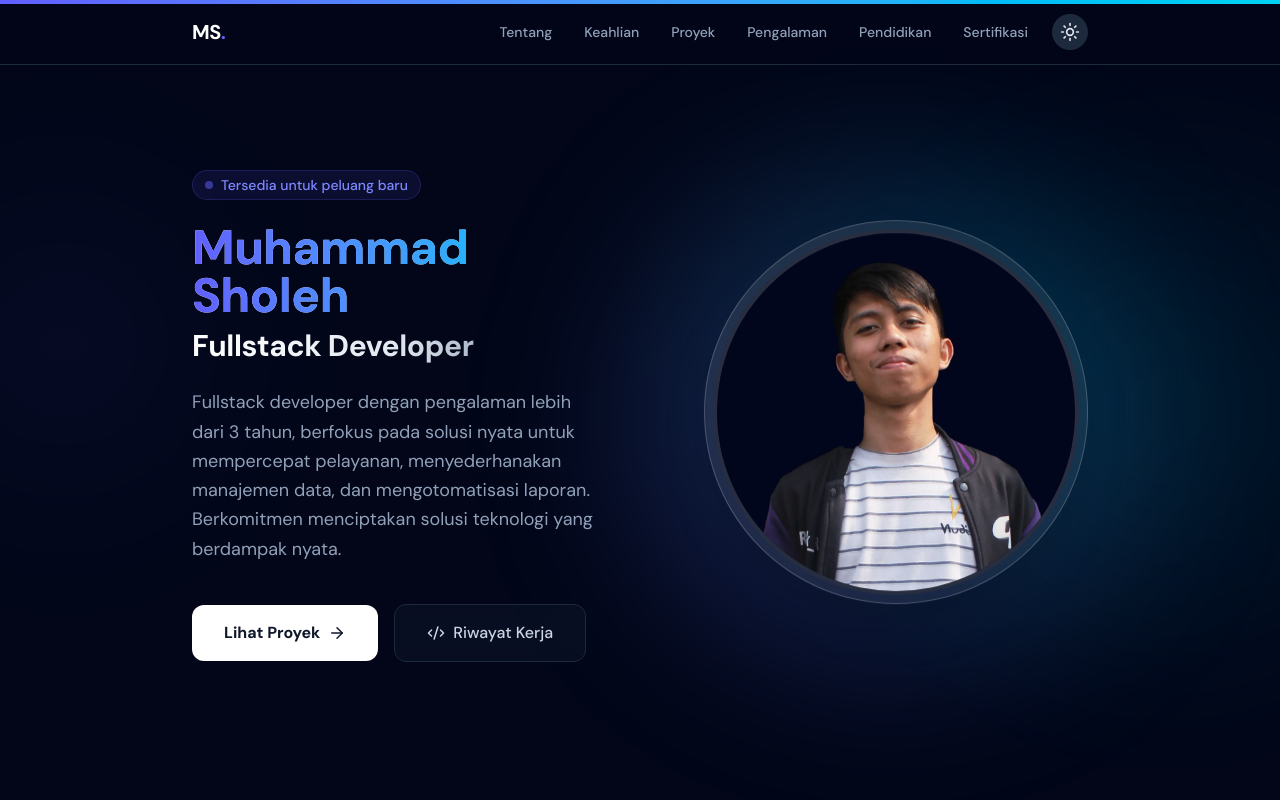
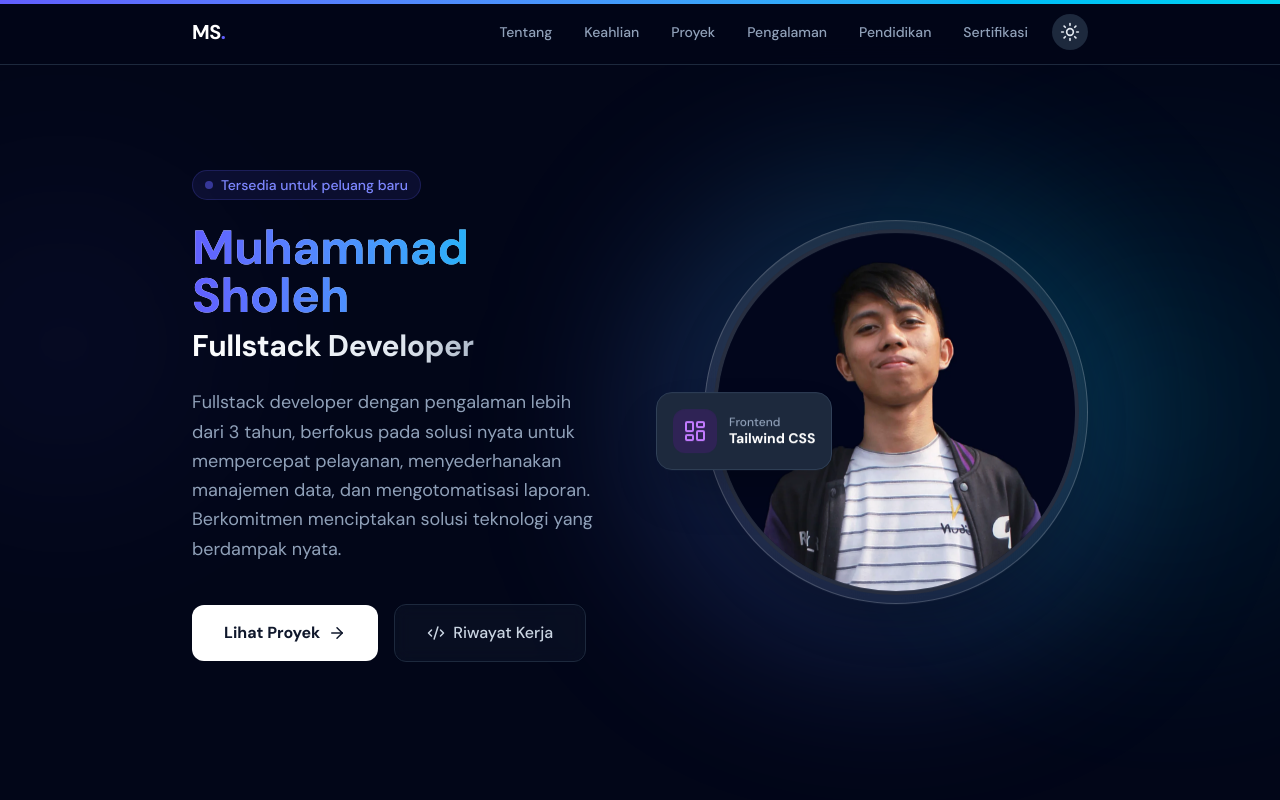
Before and after one commit to Avsholeh/avsholeh.github.io, a React (Vite) app: page / in a window 1280 px wide. Shown: the top 800 px of the page. Built offline with nearby package versions, Linux system fonts and the light colour scheme.

Commit message:
feat: floating badge around profile picture

```diff
--- /dev/null
+++ b/src/components/FloatingBadge.tsx
@@ -0,0 +1,59 @@
+import { useDynamicBadges } from "@/hooks/useDynamicBadges";
+import type { Badge } from "@/types";
+import { motion } from "framer-motion";
+import { useEffect, useState } from "react";
+
+const colorClasses: Record<string, string> = {
+  blue: "bg-blue-100 dark:bg-blue-900/30 text-blue-600 dark:text-blue-400",
+  emerald: "bg-emerald-100 dark:bg-emerald-900/30 text-emerald-600 dark:text-emerald-400",
+  cyan: "bg-cyan-100 dark:bg-cyan-900/30 text-cyan-600 dark:text-cyan-400",
+  indigo: "bg-indigo-100 dark:bg-indigo-900/30 text-indigo-600 dark:text-indigo-400",
+  sky: "bg-sky-100 dark:bg-sky-900/30 text-sky-600 dark:text-sky-400",
+  purple: "bg-purple-100 dark:bg-purple-900/30 text-purple-600 dark:text-purple-400",
+};
+
+export default function FloatingBadge() {
+  const badges = useDynamicBadges();
+  const [currentBadge, setCurrentBadge] = useState<Badge>(badges[0]);
+  const [key, setKey] = useState(0);
+
+  useEffect(() => {
+    const interval = setInterval(() => {
+      const randomBadge = badges[Math.floor(Math.random() * badges.length)];
+      setCurrentBadge(randomBadge);
+      setKey((prev) => prev + 1);
+    }, Math.random() * 2000 + 3000); // 2–5 seconds
+
+    return () => clearInterval(interval);
+  }, []);
+
+  // Random position around the photo (safe zone)
+  const top = Math.random() * 70 + 15; // Controls vertical position (15% → 85%)
+  const isLeftSide = Math.random() > 0.5; // Randomly picks left or right side
+  const offset = Math.random() * 30 - 15; // Horizontal distance from the edge (-15% to +15%)
+
+  return (
+    <motion.div
+      key={key}
+      initial={{ opacity: 0, scale: 0.8, y: 20 }}
+      animate={{ opacity: 1, scale: 1, y: 0 }}
+      exit={{ opacity: 0, scale: 0.8, y: -20 }}
+      transition={{ duration: 0.6, ease: "easeOut" }}
+      className="absolute z-20 pointer-events-none"
+      style={{
+        top: `${top}%`,
+        left: isLeftSide ? `${offset}%` : "auto",
+        right: !isLeftSide ? `${offset}%` : "auto",
+        transform: "translateY(-50%)",
+      }}
+    >
+      <div className="bg-white dark:bg-slate-800 p-4 rounded-2xl shadow-2xl border border-slate-100 dark:border-slate-700 flex items-center gap-3 min-w-[150px] backdrop-blur-sm">
+        <div className={`p-2.5 rounded-xl ${colorClasses[currentBadge.color]}`}>{currentBadge.icon}</div>
+        <div className="text-left">
+          <div className="text-xs font-medium text-slate-500 dark:text-slate-400">{currentBadge.label}</div>
+          <div className="font-bold text-slate-900 dark:text-white text-sm leading-tight">{currentBadge.value}</div>
+        </div>
+      </div>
+    </motion.div>
+  );
+}
--- a/src/components/Hero.tsx
+++ b/src/components/Hero.tsx
@@ -1,6 +1,7 @@
 import { personalInfo } from "@/data";
-import { motion } from "framer-motion";
+import { AnimatePresence, motion } from "framer-motion";
 import { ArrowRight, Code2 } from "lucide-react";
+import FloatingBadge from "./FloatingBadge";
 
 export default function Hero() {
   return (
@@ -110,6 +111,7 @@ export default function Hero() {
               }}
               className="relative z-10"
             >
+              {/* Profile image */}
               <div className="w-64 h-64 md:w-80 md:h-80 lg:w-96 lg:h-96 rounded-full p-2 bg-linear-to-br from-white/10 to-white/5 backdrop-blur-sm border border-white/20 shadow-2xl">
                 <div className="w-full h-full rounded-full overflow-hidden bg-slate-900 border-4 border-white/10 relative">
                   <div className="absolute inset-0 bg-indigo-500/10 mix-blend-overlay z-10" />
@@ -117,35 +119,12 @@ export default function Hero() {
                 </div>
               </div>
 
-              {/* Floating Badge 1 */}
-              {/* <motion.div
-                animate={{ y: [0, 15, 0] }}
-                transition={{ duration: 5, repeat: Infinity, ease: "easeInOut", delay: 1 }}
-                className="absolute top-10 -left-4 md:-left-10 bg-white dark:bg-slate-800 p-3 rounded-2xl shadow-xl border border-slate-100 dark:border-slate-700 flex items-center gap-3"
-              >
-                <div className="bg-blue-100 dark:bg-blue-900/30 p-2 rounded-lg text-blue-600 dark:text-blue-400">
-                  <Code2 size={20} />
-                </div>
-                <div>
-                  <div className="text-xs text-slate-500">Experience</div>
-                  <div className="font-bold text-slate-900 dark:text-white">3+ Years</div>
-                </div>
-              </motion.div> */}
-
-              {/* Floating Badge 2 */}
-              {/* <motion.div
-                animate={{ y: [0, -15, 0] }}
-                transition={{ duration: 7, repeat: Infinity, ease: "easeInOut", delay: 0.5 }}
-                className="absolute bottom-10 -right-4 md:-right-4 bg-white dark:bg-slate-800 p-3 rounded-2xl shadow-xl border border-slate-100 dark:border-slate-700 flex items-center gap-3"
-              >
-                <div className="bg-emerald-100 dark:bg-emerald-900/30 p-2 rounded-lg text-emerald-600 dark:text-emerald-400">
-                  <Download size={20} />
-                </div>
-                <div>
-                  <div className="text-xs text-slate-500">Projects</div>
-                  <div className="font-bold text-slate-900 dark:text-white">Completed</div>
-                </div>
-              </motion.div> */}
+              {/* Dynamic Floating Badge */}
+              <div className="hidden md:block">
+                <AnimatePresence mode="wait">
+                  <FloatingBadge />
+                </AnimatePresence>
+              </div>
             </motion.div>
           </motion.div>
         </div>
--- /dev/null
+++ b/src/hooks/useDynamicBadges.tsx
@@ -0,0 +1,42 @@
+import { skills } from "@/data";
+import type { Badge } from "@/types";
+import { Code2Icon, LayoutDashboardIcon, ServerIcon, WrenchIcon } from "lucide-react";
+import { useMemo } from "react";
+
+const setIcon = (category: string) => {
+  switch (category.toLowerCase()) {
+    case "languages":
+      return <Code2Icon />;
+    case "frontend":
+      return <LayoutDashboardIcon />;
+    case "backend":
+      return <ServerIcon />;
+    case "infrastructure & tools":
+      return <WrenchIcon />;
+    default:
+      return <span className="text-xl">{category.slice(0, 2).toUpperCase()}</span>;
+  }
+};
+
+const useDynamicBadges = (): Badge[] => {
+  return useMemo(() => {
+    const badges: Badge[] = skills
+      .map((skill) => {
+        return skill.skills.map((s) => {
+          return {
+            icon: setIcon(skill.category),
+            label: skill.category,
+            value: s,
+            color: ["blue", "emerald", "cyan", "indigo", "sky", "purple"][
+              Math.floor(Math.random() * 6)
+            ] as Badge["color"],
+          };
+        });
+      })
+      .flat();
+
+    return badges;
+  }, []);
+};
+
+export { useDynamicBadges };
--- a/src/types.ts
+++ b/src/types.ts
@@ -50,3 +50,10 @@ export interface Certificate {
   date: string;
   links?: string[];
 }
+
+export interface Badge {
+  icon: React.ReactNode;
+  label: string;
+  value: string;
+  color: "blue" | "emerald" | "cyan" | "indigo" | "sky" | "purple";
+}
```
